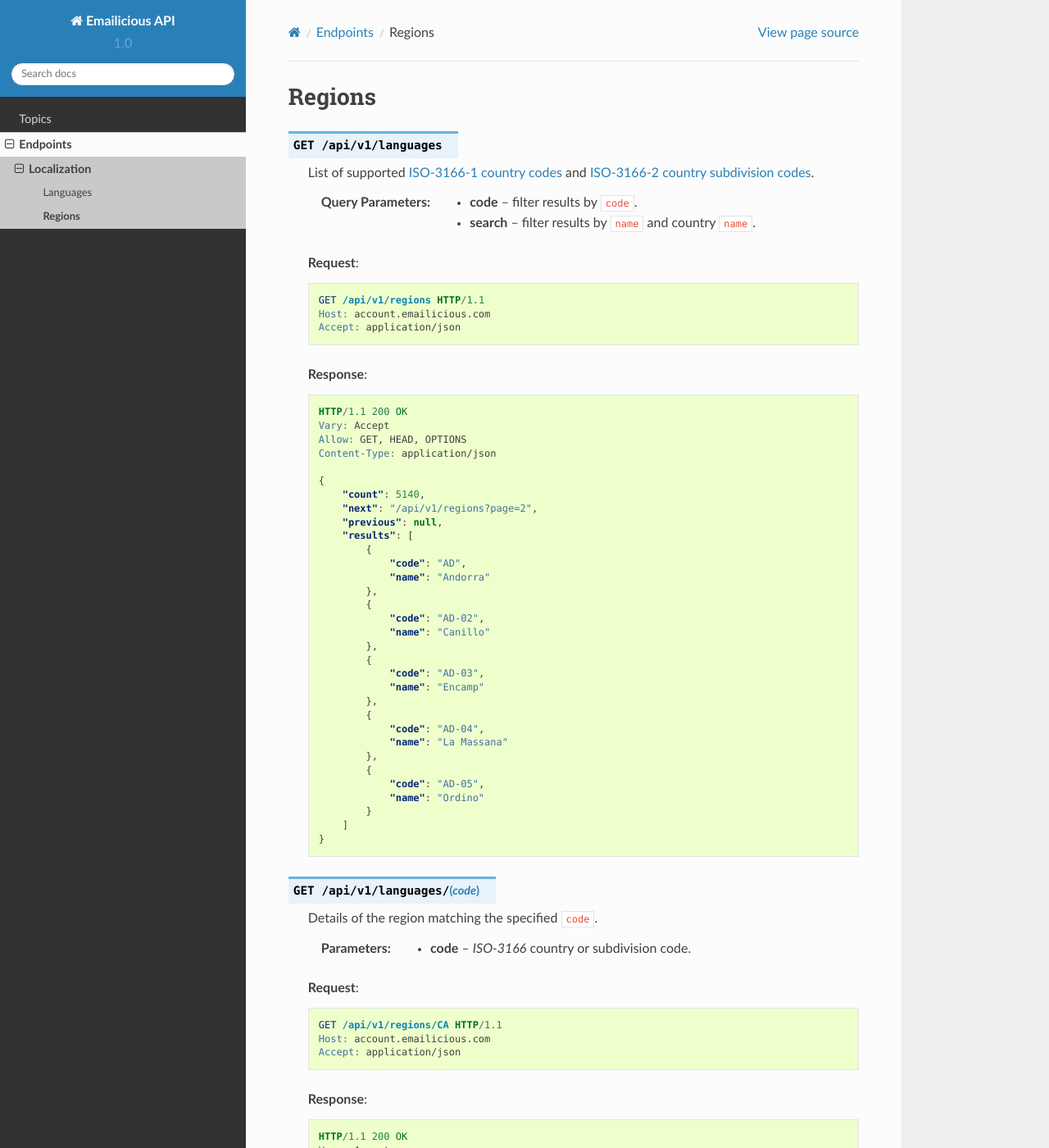
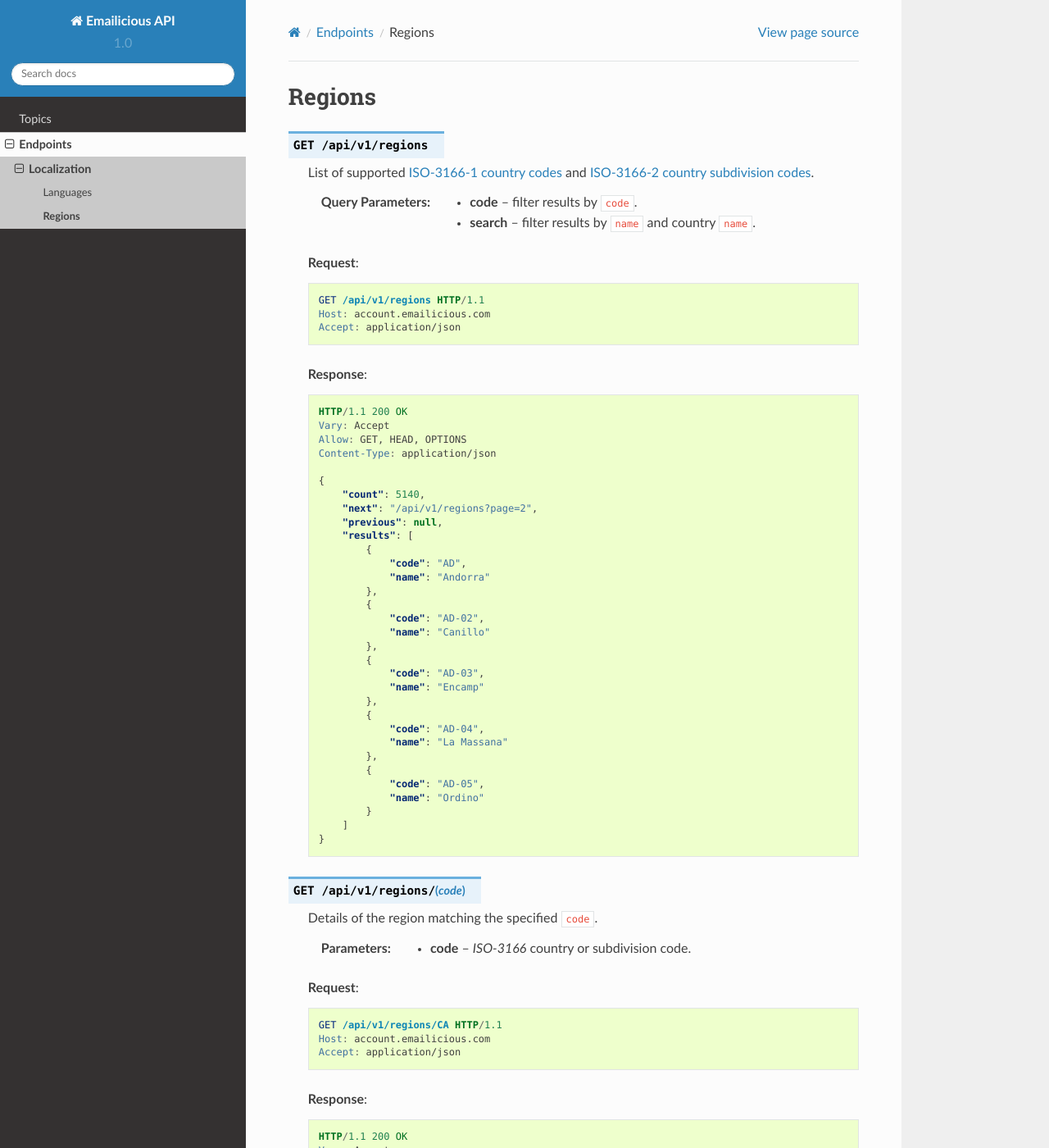
Before and after one commit to emailicious/api-docs, a Sphinx documentation site: the page built from source/endpoints/regions.rst, in a window 1280 px wide and 1400 px high. Shown: the whole window at 82% size. Built offline with Sphinx 7.4.7 and the Read the Docs theme 2.0.0, drawn with Linux system fonts in a browser that asks for light colours.

Commit message:
Fixed a copy-pasta mistake in the region endpoint docs.

```diff
--- a/source/endpoints/regions.rst
+++ b/source/endpoints/regions.rst
@@ -2,7 +2,7 @@
 Regions
 =======
 
-.. http:get:: /api/v1/languages
+.. http:get:: /api/v1/regions
 
     List of supported `ISO-3166-1 country codes`_ and
     `ISO-3166-2 country subdivision codes`_.
@@ -58,7 +58,7 @@
             ]
         }
 
-.. http:get:: /api/v1/languages/(code)
+.. http:get:: /api/v1/regions/(code)
 
     Details of the region matching the specified ``code``.
 
```
